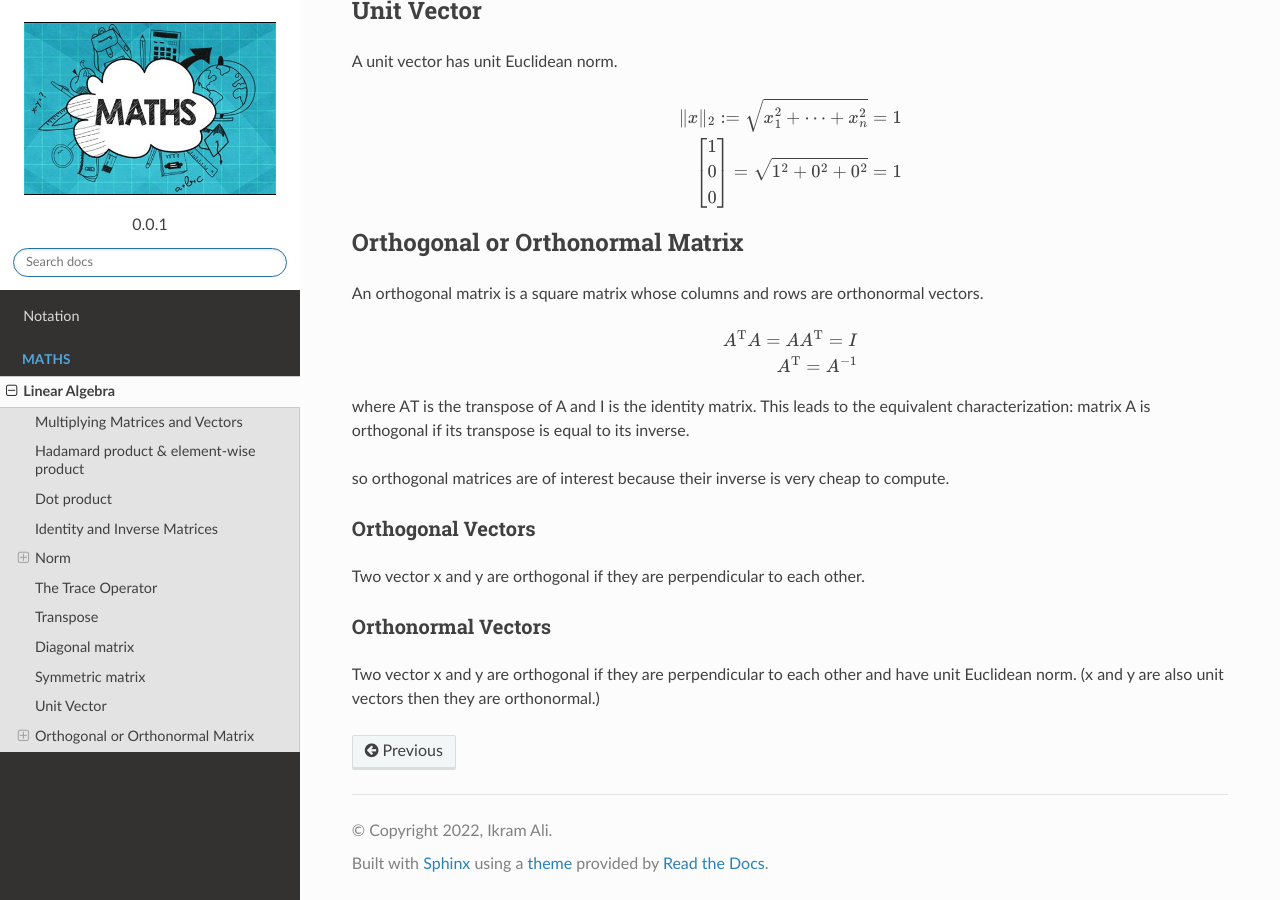
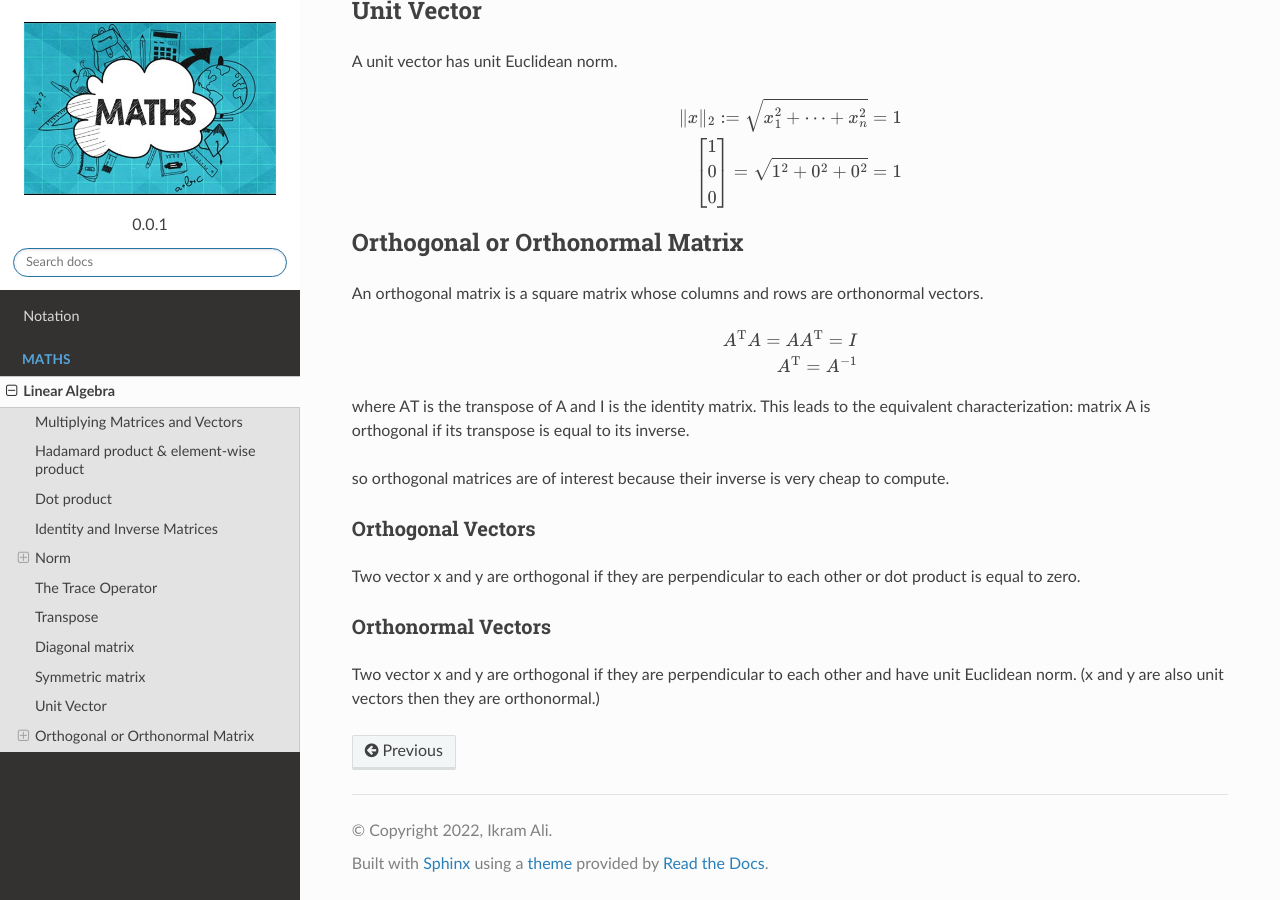
Before and after one commit to akkefa/ml-notes, a Sphinx documentation site: the page built from docs/linear_algebra.rst, in a window 1280 px wide and 900 px high, scrolled down 3432 px. Built offline with Sphinx 7.4.7 and the Read the Docs theme 2.0.0, drawn with Linux system fonts in a browser that asks for light colours.

Commit message:
new examples added.

```diff
--- a/docs/linear_algebra.rst
+++ b/docs/linear_algebra.rst
@@ -226,7 +226,7 @@ so orthogonal matrices are of interest because their inverse is very cheap to co
 
 Orthogonal Vectors
 ^^^^^^^^^^^^^^^^^^^^
-Two vector x and y are orthogonal if they are perpendicular to each other.
+Two vector x and y are orthogonal if they are perpendicular to each other or dot product is equal to zero.
 
 Orthonormal Vectors
 ^^^^^^^^^^^^^^^^^^^^
```
